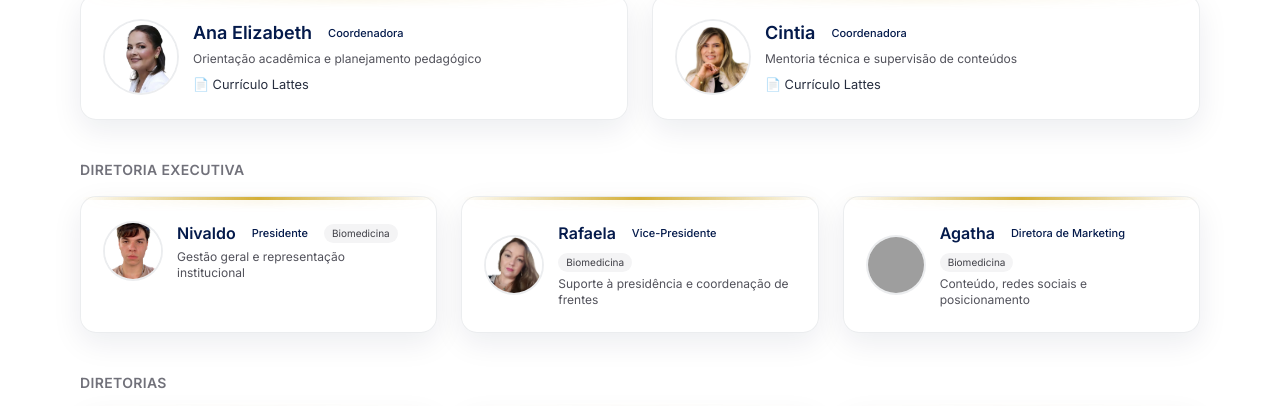
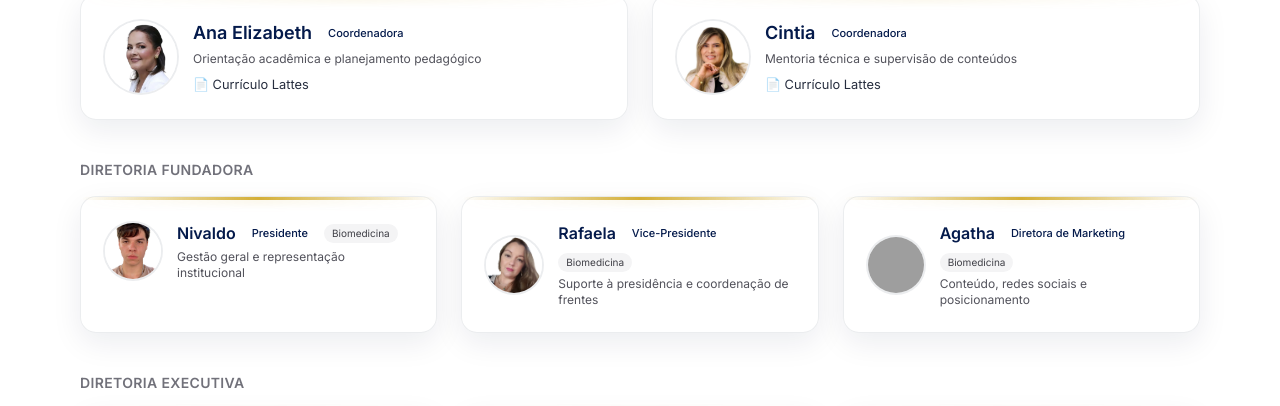
Before and after one commit to ligalaipeem/Apresenta-o-Institucional, a plain HTML site: page index.html in a window 1280 px wide. Shown: the part 3734-4140 px from the top of the page. Drawn offline with nearby package versions, Linux system fonts and the light colour scheme; grey boxes are pictures that could not be loaded.

Commit message:
Correção diretorias.html

```diff
--- a/index.html
+++ b/index.html
@@ -543,7 +543,7 @@
 
       <!-- Diretoria Fundadora -->
       <div class="mb-10">
-        <h3 class="text-sm font-semibold tracking-wide text-zinc-500 dark:text-zinc-400 uppercase mb-4">Diretoria Executiva</h3>
+        <h3 class="text-sm font-semibold tracking-wide text-zinc-500 dark:text-zinc-400 uppercase mb-4">Diretoria Fundadora</h3>
         <div class="grid sm:grid-cols-2 lg:grid-cols-3 gap-6">
           <!-- Nivaldo -->
           <article class="rounded-2xl glass p-6 transition hover:-translate-y-[2px] gold-top">
@@ -618,7 +618,7 @@
 
       <!-- Diretoria Executiva -->
       <div>
-        <h3 class="text-sm font-semibold tracking-wide text-zinc-500 dark:text-zinc-400 uppercase mb-4">Diretorias</h3>
+        <h3 class="text-sm font-semibold tracking-wide text-zinc-500 dark:text-zinc-400 uppercase mb-4">Diretoria Executiva</h3>
         <div class="grid sm:grid-cols-2 lg:grid-cols-3 gap-6">
            <!-- Heletícia -->
           <article class="rounded-2xl glass p-6 transition hover:-translate-y-[2px] gold-top">
```
